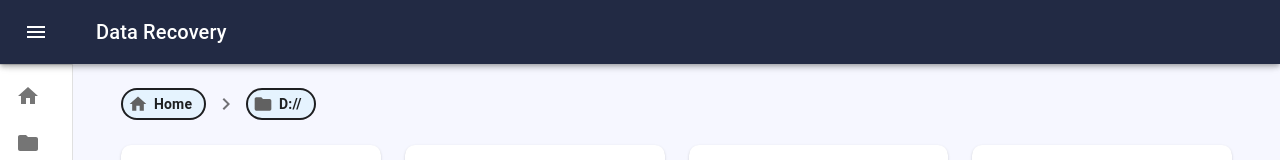
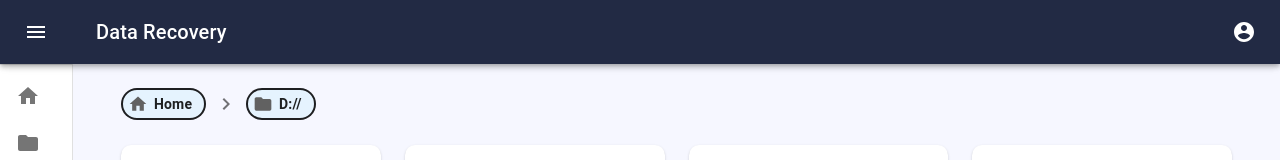
Before and after one commit to sanket238/Data_Recovery_snapshot, a React (Create React App) app: page / in a window 1280 px wide. Both pictures are taken after typing "name@example.com", "Sample123" into the empty fields and a click on the button "SIGN IN". Shown: the top 160 px of the page. Built offline with nearby package versions, Linux system fonts and the light colour scheme.

Commit message:
Profile menu added

```diff
--- a/src/components/ui/Header/Header.jsx
+++ b/src/components/ui/Header/Header.jsx
@@ -1,13 +1,17 @@
-import React from "react";
+import React, { Fragment } from "react";
 import {
   AppBar,
   Toolbar,
   IconButton,
   Typography,
   makeStyles,
+  Menu,
+  MenuItem,
+  Divider,
 } from "@material-ui/core";
 import clsx from "clsx";
-import MenuIcon from "@material-ui/icons/Menu";
+import { Menu as MenuIcon, AccountCircle } from "@material-ui/icons";
+import { withRouter } from "react-router-dom";
 
 const drawerWidth = 240;
 
@@ -33,6 +37,22 @@ const useStyles = makeStyles((theme) => ({
   menuButton: {
     marginRight: 36,
   },
+  headerClass: {
+    display: "flex",
+    width: "100%",
+    justifyContent: "space-between",
+  },
+  headerClassH6: {
+    display: "flex",
+    justifyContent: "center",
+    flexDirection: "column",
+  },
+  profileMenu: {
+    fontWeight: "bold",
+    fontSize: 16,
+    textAlign: "center",
+    padding: 12,
+  },
   hide: {
     display: "none",
   },
@@ -40,8 +60,56 @@ const useStyles = makeStyles((theme) => ({
 
 const Header = (props) => {
   const classes = useStyles();
+  const [anchorEl, setAnchorEl] = React.useState(null);
+  const [, setMobileMoreAnchorEl] = React.useState(null);
+
+  const isMenuOpen = Boolean(anchorEl);
+
+  const handleProfileMenuOpen = (event) => {
+    setAnchorEl(event.currentTarget);
+  };
+
+  const handleMobileMenuClose = () => {
+    setMobileMoreAnchorEl(null);
+  };
+
+  const handleMenuClose = () => {
+    setAnchorEl(null);
+    handleMobileMenuClose();
+  };
+
+  const menuId = "primary-search-account-menu";
+  const renderMenu = (
+    <Menu
+      anchorEl={anchorEl}
+      anchorOrigin={{ vertical: "top", horizontal: "right" }}
+      id={menuId}
+      keepMounted
+      transformOrigin={{ vertical: "top", horizontal: "right" }}
+      open={isMenuOpen}
+      onClose={handleMenuClose}
+    >
+      <div className={classes.profileMenu}>
+        <Typography variant="inherit" noWrap>
+          Sanket Patel
+        </Typography>
+      </div>
+      <Divider />
+      <MenuItem onClick={handleMenuClose}>My account</MenuItem>
+      <MenuItem
+        onClick={() => {
+          handleMenuClose();
+          localStorage.clear();
+          props.history.push("/signup");
+        }}
+      >
+        Logout
+      </MenuItem>
+    </Menu>
+  );
 
   return (
+    <Fragment>
       <AppBar
         position="fixed"
         className={clsx(classes.appBar, {
@@ -60,12 +128,26 @@ const Header = (props) => {
           >
             <MenuIcon />
           </IconButton>
-        <Typography variant="h6" noWrap>
+          <div className={classes.headerClass}>
+            <Typography className={classes.headerClassH6} variant="h6" noWrap>
               {props.title}
             </Typography>
+            <IconButton
+              edge="end"
+              aria-label="account of current user"
+              aria-controls={menuId}
+              aria-haspopup="true"
+              onClick={handleProfileMenuOpen}
+              color="inherit"
+            >
+              <AccountCircle />
+            </IconButton>
+          </div>
         </Toolbar>
       </AppBar>
+      {renderMenu}
+    </Fragment>
   );
 };
 
-export default Header;
+export default withRouter(Header);
```
Lines whose indentation alone changed are shown as unchanged.
